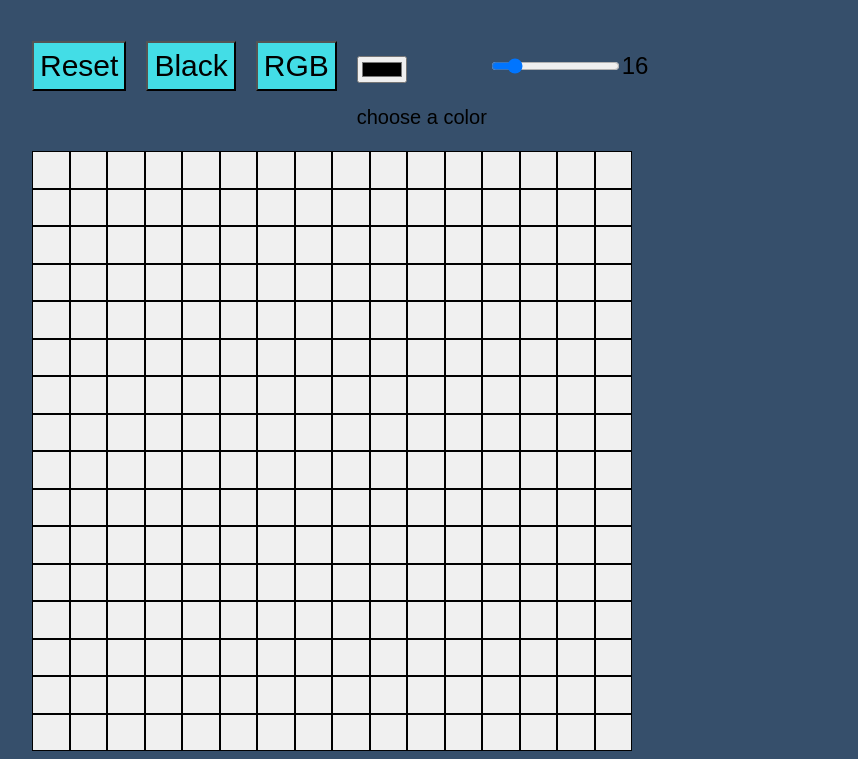
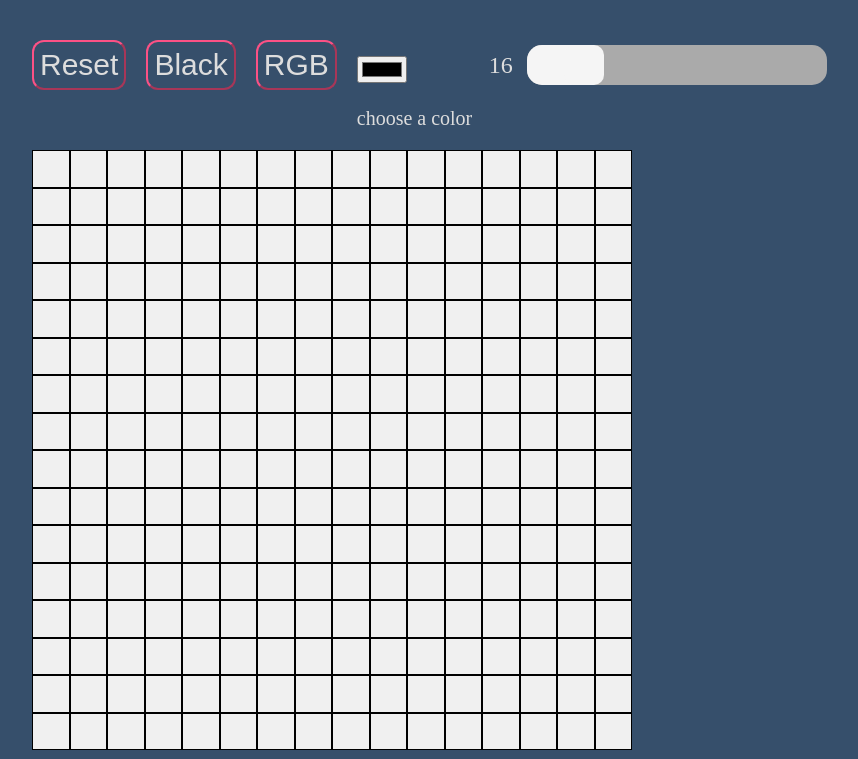
Before and after one commit to esdee-reign/sketch-game, a plain HTML site: page index.html in a window 1280 px wide. Shown: the part 116-875 px from the top of the page, without its empty margins (308-1166 px from the left). Drawn offline with Linux system fonts and the light colour scheme.

Commit message:
Third Commit - UPDATE Slider styling

```diff
--- a/index.html
+++ b/index.html
@@ -20,9 +20,10 @@
             <input type="color" id="color">
             <p>choose a color</p>
         </div>
+
         <div class="sliderAndValue">
+            <p class="value">16</p>
             <input type="range" min="2" max="100" value="16" id="slider">
-            <p class="value">16</p>
         </div>
     </div>
 
--- a/style.css
+++ b/style.css
@@ -6,7 +6,6 @@ html{
  body,html {
     margin-top: -30px;
     padding: 0;
-    font-family: sans-serif;
     background-color: #364f6b;
     display: flex;
     justify-content: center;
@@ -33,9 +32,12 @@ html{
  button {
     width: 100px;
     font-size: 30px;
-    background-color: #43dde6;
+    background-color: #364f6b;
     outline: none;
     margin-right: 20px;
+    border-radius: 12px;;
+    border-color: #fc5185;
+    color: #ddd;
 
  }
 
@@ -58,11 +60,35 @@ html{
 
 .sliderAndValue > p{
    font-size: 24px;
+   font-family: "Raleway";
+   color: #ddd;
+   margin-right: 12px;
 }
+
+.sliderAndValue input[type="range"] {
+   -webkit-appearance: none;
+   width: 300px;
+   height: 40px;
+   border-radius: 15px;
+   background: #aaa;
+   outline: none;
+   overflow: hidden;
+}
+
+.sliderAndValue input[type="range"]::-webkit-slider-thumb {
+   -webkit-appearance:none;
+   width:40px;
+   height:40px;
+   background:#f5f5f5;
+   border-radius:10px;
+   box-shadow:-350px 0px 0px 340px #f5f5f5;
+   cursor:pointer;
+ }
 
 .colorAndPrompt > p {
    font-size: 20px;
    width: 132px;
+   color: #ddd;
 }
 
 
```
